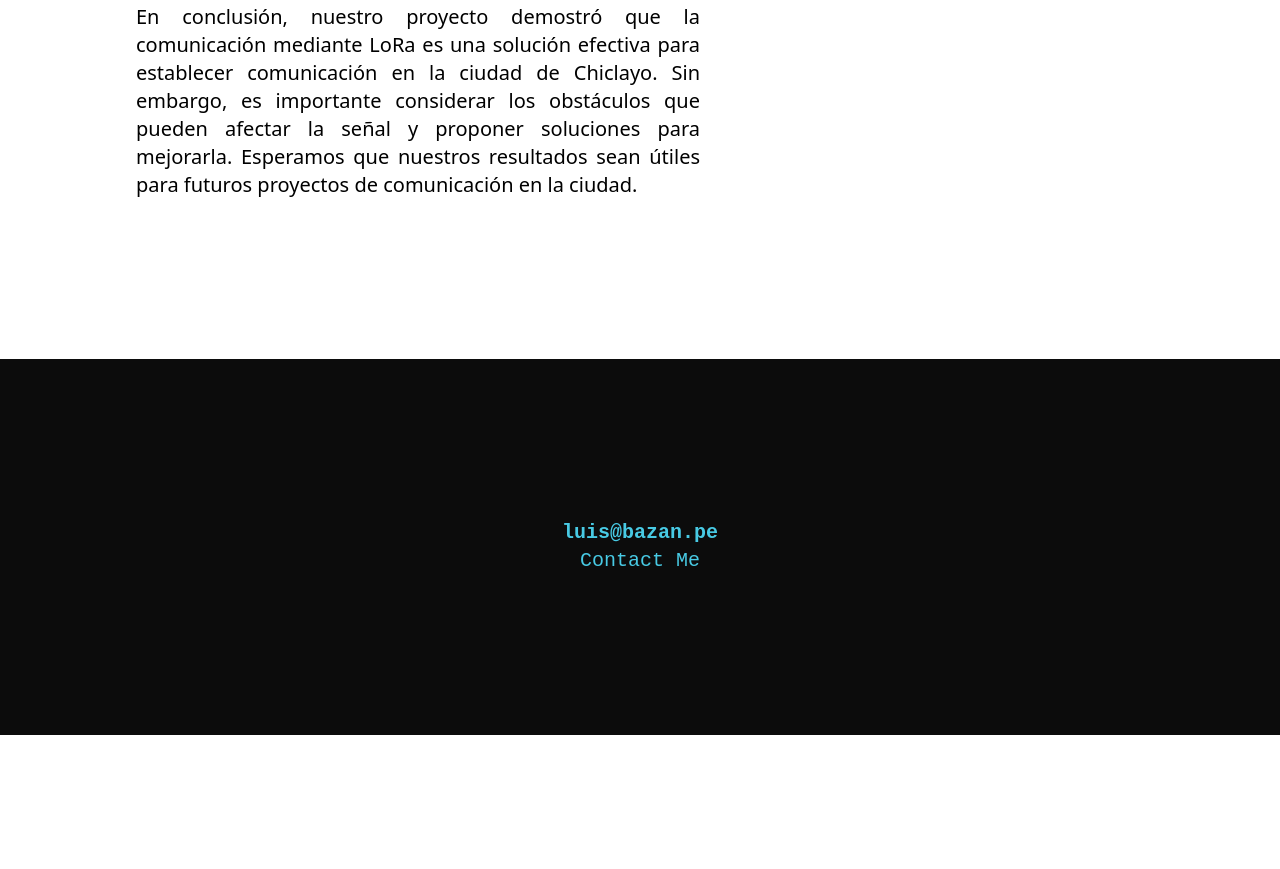
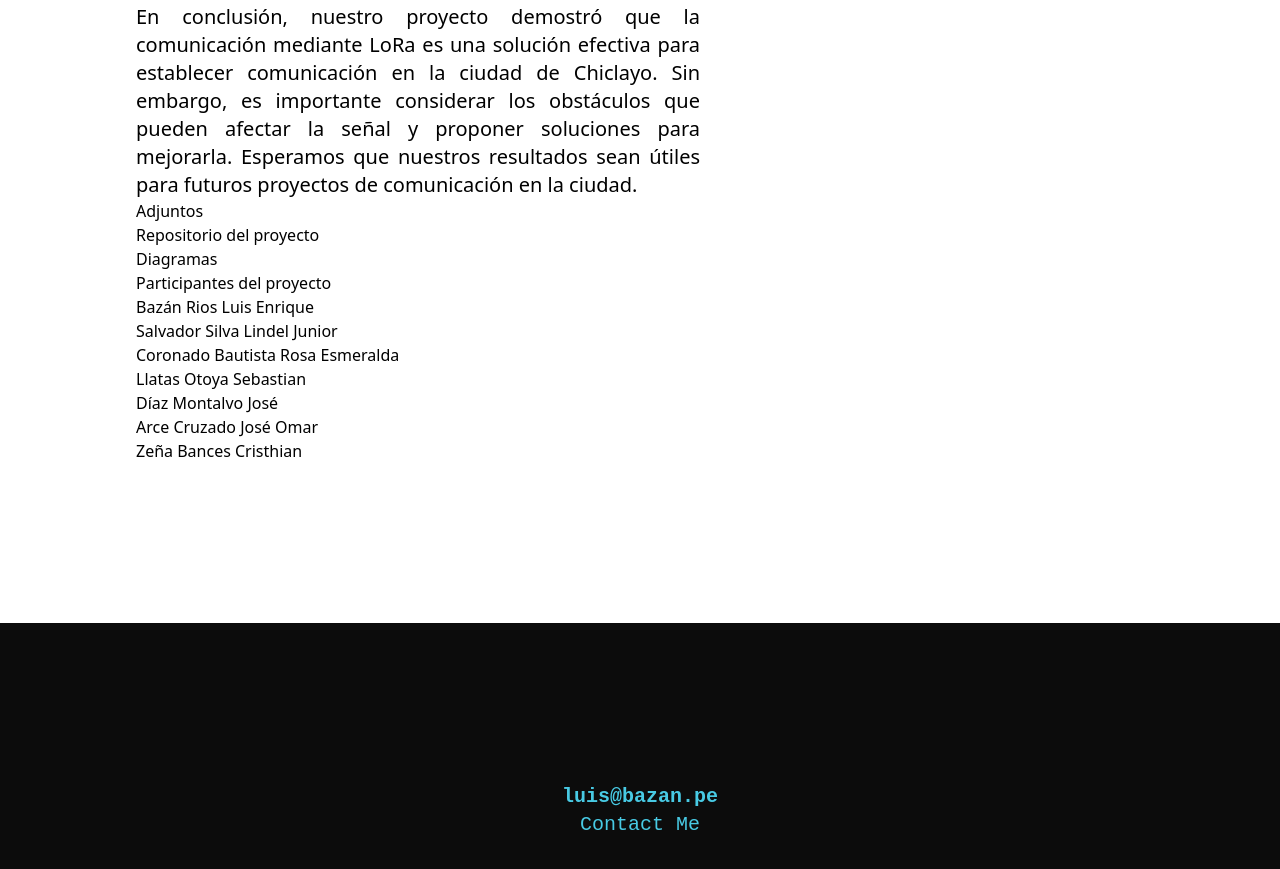
Before and after one commit to luisBazanDev/personal-page, an Astro site: page /blog/articulo/lora-chiclayo-test in a window 1280 px wide. Shown: the part 2267-3136 px from the top of the page. Before the commit the page ends 3002 px from the top, so only its background shows below. Built offline with nearby package versions, Linux system fonts and the light colour scheme; Astro itself is replaced by a stand-in of ours.

Commit message:
Add adjuntos in lora-chiclayo-test

```diff
--- a/src/pages/blog/articulo/lora-chiclayo-test.md
+++ b/src/pages/blog/articulo/lora-chiclayo-test.md
@@ -41,3 +41,18 @@ Para mejorar la comunicación en estas zonas, proponemos la instalación de repe
 ## Conclusiones
 
 En conclusión, nuestro proyecto demostró que la comunicación mediante LoRa es una solución efectiva para establecer comunicación en la ciudad de Chiclayo. Sin embargo, es importante considerar los obstáculos que pueden afectar la señal y proponer soluciones para mejorarla. Esperamos que nuestros resultados sean útiles para futuros proyectos de comunicación en la ciudad.
+
+### Adjuntos
+
+- [Repositorio del proyecto](https://github.com/luisBazanDev/final-project-caf2)
+- [Diagramas](https://github.com/luisBazanDev/final-project-caf2/blob/main/diagrams)
+
+### Participantes del proyecto
+
+- Bazán Rios Luis Enrique
+- Salvador Silva Lindel Junior
+- Coronado Bautista Rosa Esmeralda
+- Llatas Otoya Sebastian
+- Díaz Montalvo José
+- Arce Cruzado José Omar
+- Zeña Bances Cristhian
```
